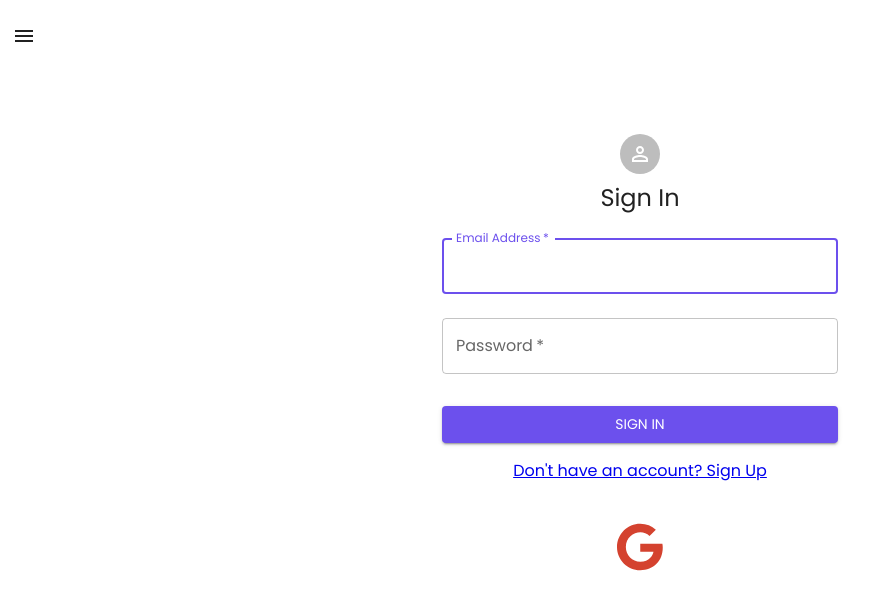
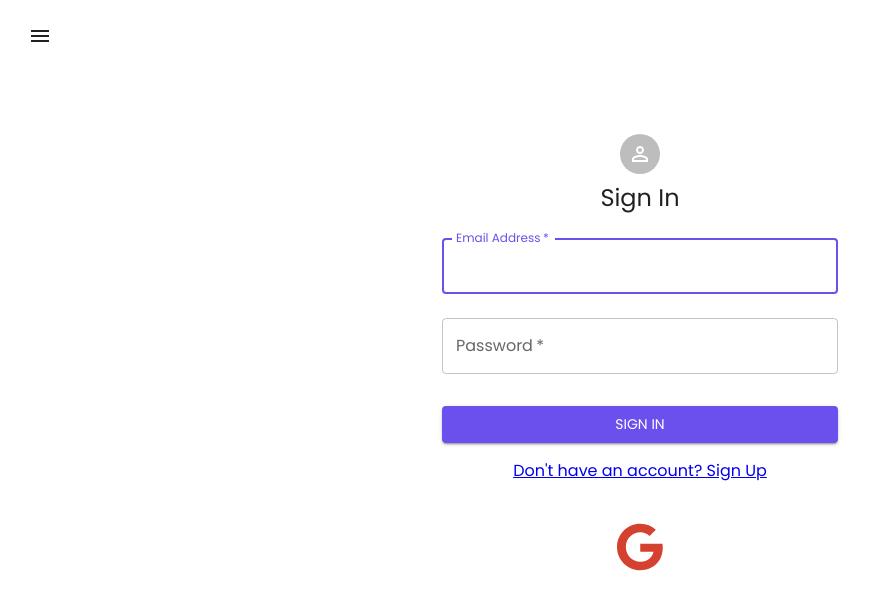
Before and after one commit to roccopolimen/nextround, a React (Create React App) app in the folder client/: page /signin in a window 1280 px wide. Shown: the top 610 px of the page, without its empty margins (0-887 px from the left). Built offline with nearby package versions, Linux system fonts and the light colour scheme; no server answers.

Commit message:
Margin left slightly

```diff
--- a/client/src/components/SideDrawer/index.tsx
+++ b/client/src/components/SideDrawer/index.tsx
@@ -88,7 +88,7 @@ const SideDrawer = (props: any) => {
   // let list = itemsData && itemsData.map((item: any) => {return buildList(item)})
 
   return (
-    <Box sx={{ display: "flex" }}>
+    <Box sx={{ display: "flex", ml: 2 }}>
       <Box
         sx={{
           width: 30,
```
